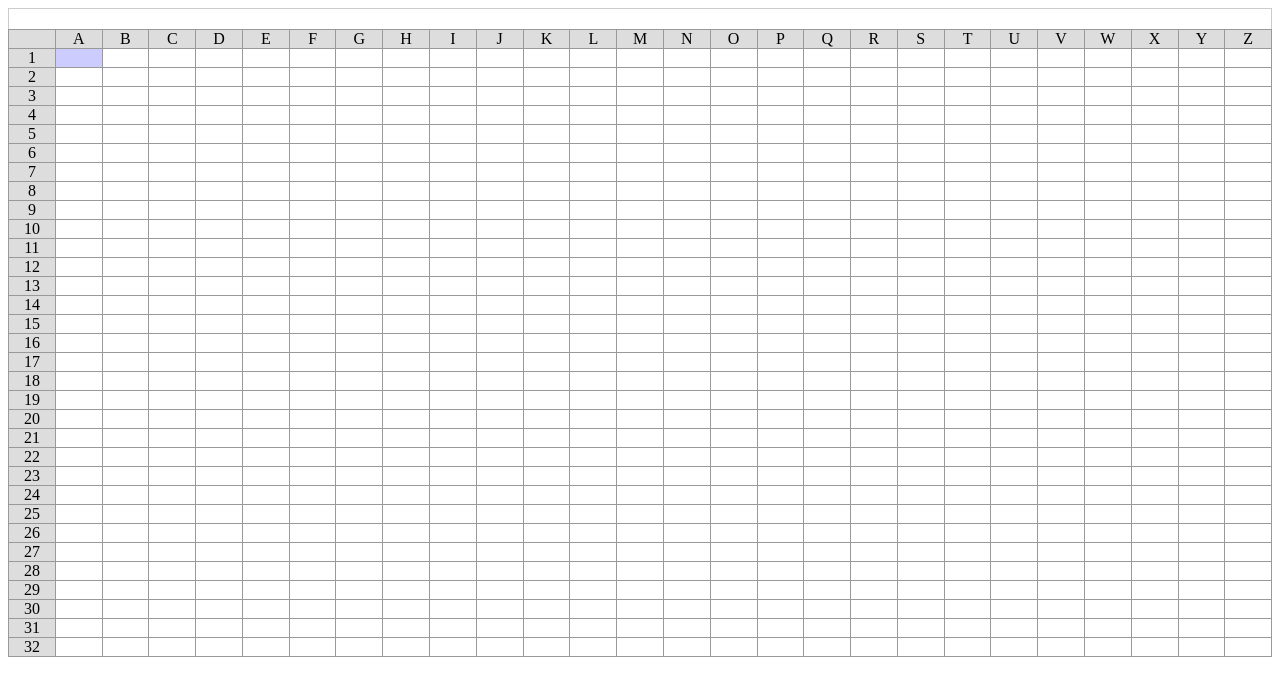
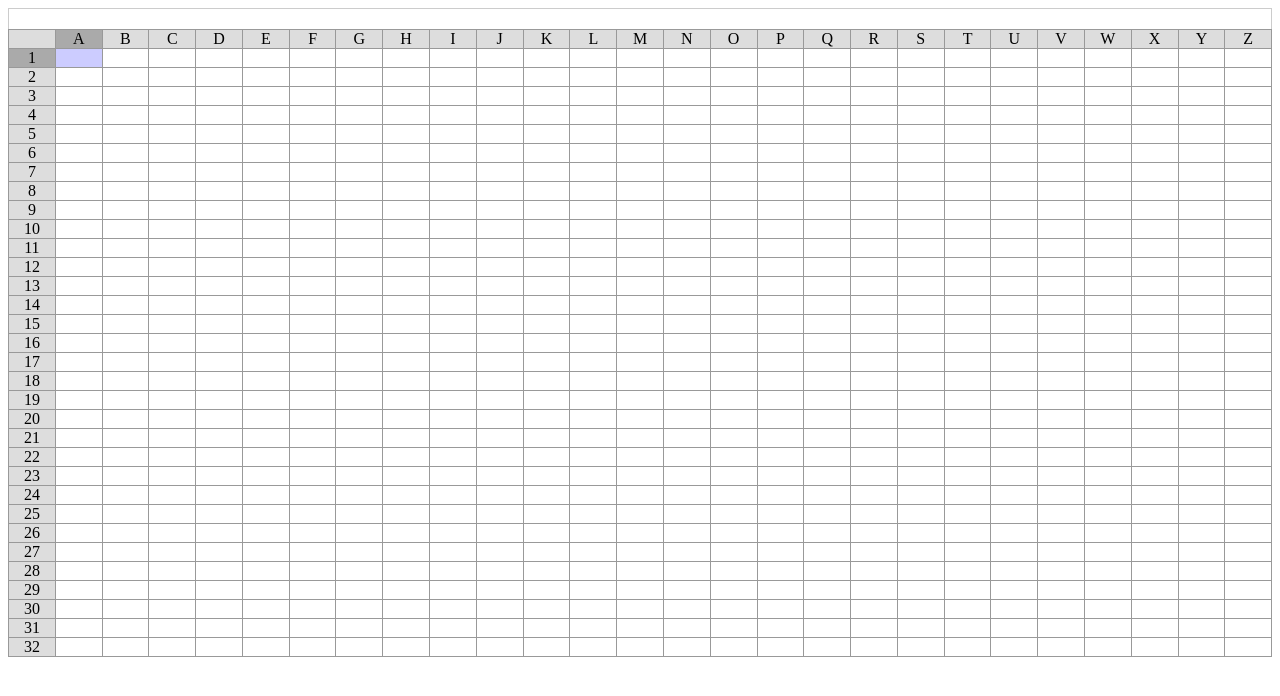
Before and after one commit to davidbalbert/spreadsheet.js, a React app: page / in a window 1280 px wide. Built offline with nearby package versions, Linux system fonts and the light colour scheme; what ohm-js would draw is missing.

Commit message:
Highlight selected row and column

```diff
--- a/src/Spreadsheet.js
+++ b/src/Spreadsheet.js
@@ -40,11 +40,19 @@ class Cell extends Component {
 
     const number = value && typeof value === "number";
 
+    let highlighted = false;
+    if (header && selection) {
+      const [row, col] = splitName(selection);
+
+      highlighted = row === name || col === name;
+    }
+
     const className = classSet({
       'spreadsheet__cell': true,
       'spreadsheet__cell--header': header,
+      'spreadsheet__cell--number': number && !header,
       'spreadsheet__cell--selected': selection && name === selection,
-      'spreadsheet__cell--number': number && !header,
+      'spreadsheet__cell--highlighted': highlighted,
     });
 
     return (
@@ -94,14 +102,24 @@ function prevRow(r) {
   }
 }
 
-function moveSelection(currentSelection, direction) {
-  const match = currentSelection.match(/([A-Z]+)(\d+)/);
+function splitName(name) {
+  const match = name.match(/([A-Z]+)(\d+)/);
 
   if (!match) {
+    return null;
+  }
+
+  return [match[1], parseInt(match[2], 10)];
+}
+
+function moveSelection(currentSelection, direction) {
+  const pair = splitName(currentSelection);
+
+  if (pair === null) {
     return currentSelection;
   }
 
-  const [col, row] = [match[1], parseInt(match[2], 10)];
+  const [col, row] = pair;
 
   switch (direction) {
     case 'up':
@@ -223,7 +241,13 @@ class Spreadsheet extends Component {
             <Cell header />
             {
               COLS.map(c => (
-                <Cell key={c} value={c} header />
+                <Cell
+                  key={c}
+                  value={c}
+                  name={c}
+                  selection={selection}
+                  header
+                />
               ))
             }
           </div>
@@ -231,7 +255,12 @@ class Spreadsheet extends Component {
           {
             ROWS.map(r => (
               <div key={r} className="spreadsheet__row">
-                <Cell value={r} header />
+                <Cell
+                  value={r}
+                  name={r}
+                  selection={selection}
+                  header
+                />
                 {
                   COLS.map(c => (
                     <Cell
--- a/src/Spreadsheet.scss
+++ b/src/Spreadsheet.scss
@@ -36,6 +36,10 @@
   text-align: right;
 }
 
+.spreadsheet__cell--highlighted {
+  background-color: #aaa;
+}
+
 .spreadsheet__cell--selected {
   background-color: #ccf;
 }
```
